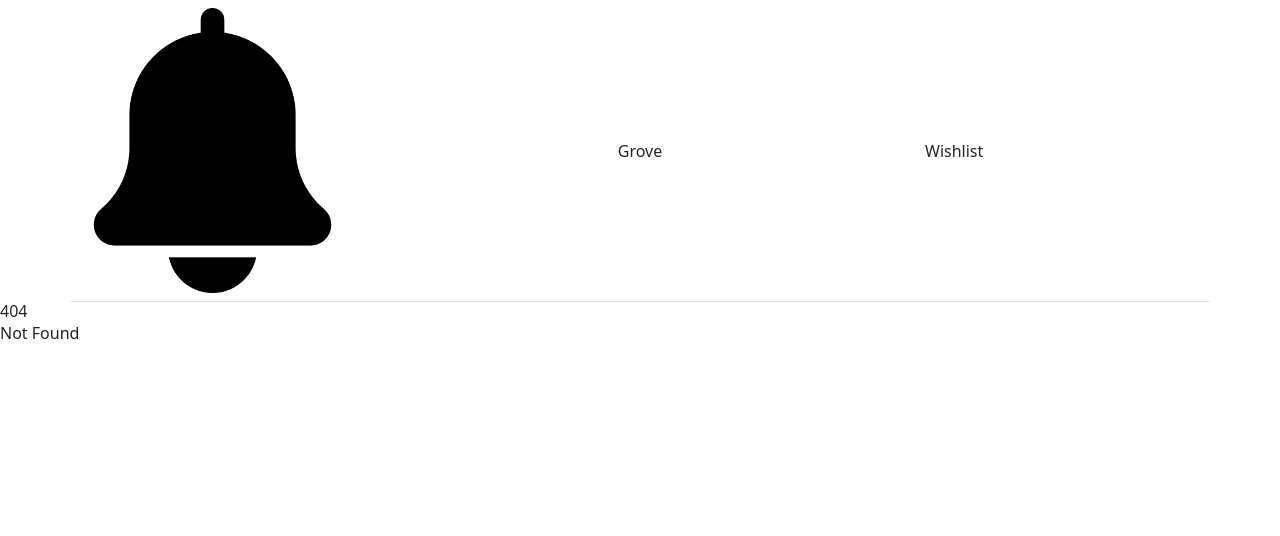
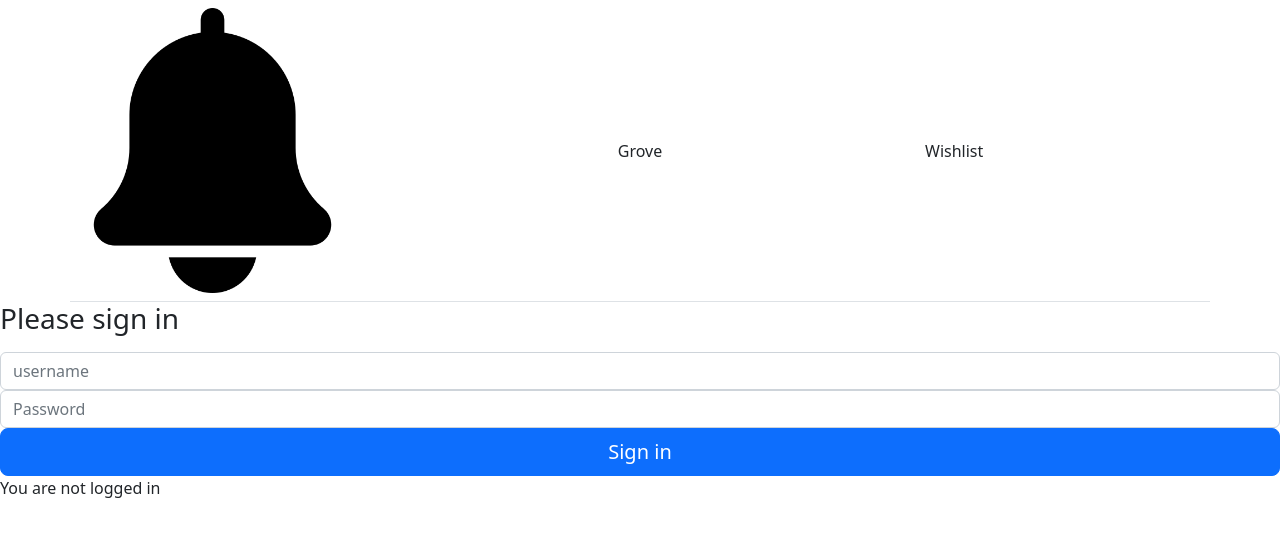
Before and after one commit to avanishsubbiah/Grove, a SvelteKit app in the folder grove-app/: page /user in a window 1280 px wide. Before the commit this address had no page. Shown: the top 536 px of the page. Built offline with nearby package versions, Linux system fonts and the light colour scheme; no server answers.

Commit message:
Added login page

```diff
--- /dev/null
+++ b/grove-app/src/routes/user/+layout.svelte
@@ -0,0 +1,3 @@
+<main class="form-signin">
+    <slot></slot>
+</main>
--- /dev/null
+++ b/grove-app/src/routes/user/+page.svelte
@@ -0,0 +1,46 @@
+<script>
+    import {onMount} from 'svelte';
+    import {authenticated} from '../../stores/auth';
+    let message = ''
+    onMount(async () => {
+        try {
+            const response = await fetch('http://localhost:8000/api/user', {
+                headers: {'Content-Type': 'application/json'},
+                credentials: 'include',
+            });
+            const content = await response.json();
+            message = `Hi ${content.name}`;
+            authenticated.set(true);
+        } catch (e) {
+            message = 'You are not logged in';
+            authenticated.set(false);
+        }
+    });
+
+    import {goto} from "$app/navigation";
+    let username = '', password = ''
+    const submit = async () => {
+        await fetch('http://localhost:8000/api/token', {
+            method: 'POST',
+            headers: {'Content-Type': 'application/json'},
+            credentials: 'include',
+            body: JSON.stringify({
+                username,
+                password
+            })
+        });
+        await console.log(response.json());
+    }
+</script>
+
+<form on:submit|preventDefault={submit}>
+    <h1 class="h3 mb-3 fw-normal">Please sign in</h1>
+
+    <input bind:value={username} type="username" class="form-control" placeholder="username" required>
+
+    <input bind:value={password} type="password" class="form-control" placeholder="Password" required>
+
+    <button class="w-100 btn btn-lg btn-primary" type="submit">Sign in</button>
+</form>
+
+{message}
--- /dev/null
+++ b/grove-app/src/stores/auth.js
@@ -0,0 +1,3 @@
+import {writable} from "svelte/store";
+
+export const authenticated = writable(false);
```
Also changed, not shown: grove-app/src/routes/user/register.svelte (added, +28 -0 lines), grove-app/src/routes/user/login.svelte (added).
